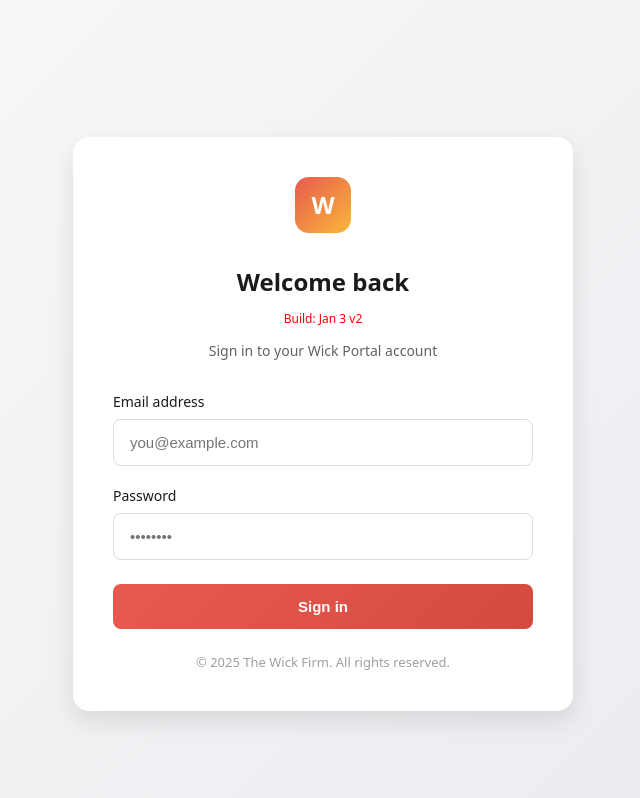
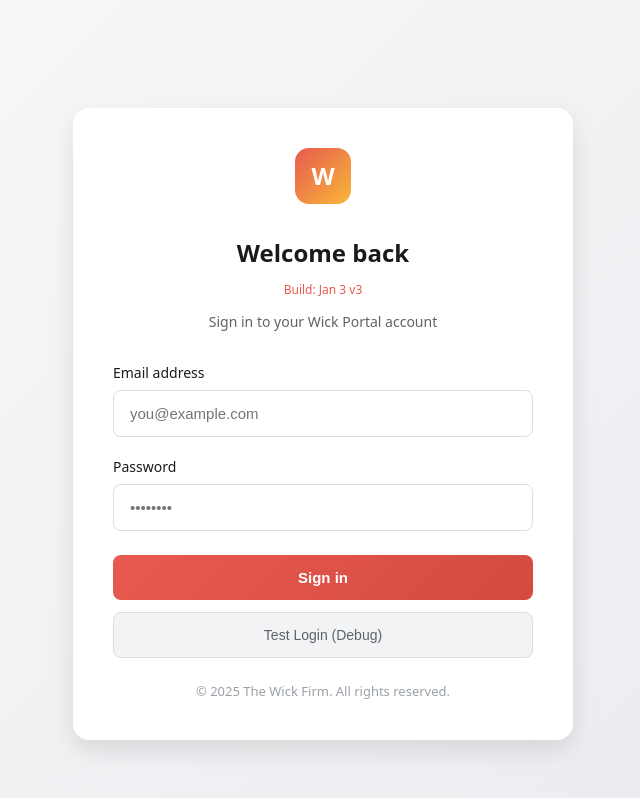
Before and after one commit to wickfirm/wick-portal-v2, a Next.js app: page /login in a window 1280 px wide. Shown: the top 798 px of the page, without its empty margins (317-957 px from the left). Built offline with nearby package versions, Linux system fonts and the light colour scheme.

Commit message:
Update page.tsx

```diff
--- a/src/app/login/page.tsx
+++ b/src/app/login/page.tsx
@@ -9,6 +9,7 @@ export default function LoginPage() {
   const router = useRouter();
   const [error, setError] = useState("");
   const [loading, setLoading] = useState(false);
+  const [testResult, setTestResult] = useState("");
 
   async function handleSubmit(e: React.FormEvent<HTMLFormElement>) {
     e.preventDefault();
@@ -31,6 +32,24 @@ export default function LoginPage() {
     } else {
       router.push("/dashboard");
       router.refresh();
+    }
+  }
+
+  async function testLogin() {
+    const email = (document.querySelector('input[name="email"]') as HTMLInputElement)?.value;
+    const password = (document.querySelector('input[name="password"]') as HTMLInputElement)?.value;
+
+    setTestResult("Testing...");
+    try {
+      const res = await fetch("/api/login", {
+        method: "POST",
+        headers: { "Content-Type": "application/json" },
+        body: JSON.stringify({ email, password }),
+      });
+      const data = await res.json();
+      setTestResult(JSON.stringify(data, null, 2));
+    } catch (err) {
+      setTestResult("Error: " + String(err));
     }
   }
 
@@ -65,7 +84,8 @@ export default function LoginPage() {
           }}>
             <span style={{ color: "white", fontWeight: "bold", fontSize: 24 }}>W</span>
           </div>
-          <h1 style={{ fontSize: 24, fontWeight: 600, color: theme.colors.textPrimary, marginBottom: 4 }}>Welcome back</h1> <p style={{ color: "red", fontSize: 12 }}>Build: Jan 3 v2</p>
+          <h1 style={{ fontSize: 24, fontWeight: 600, color: theme.colors.textPrimary, marginBottom: 4 }}>Welcome back</h1>
+          <p style={{ color: theme.colors.primary, fontSize: 12 }}>Build: Jan 3 v3</p>
           <p style={{ color: theme.colors.textSecondary, fontSize: 14 }}>Sign in to your Wick Portal account</p>
         </div>
 
@@ -82,6 +102,21 @@ export default function LoginPage() {
             gap: 8
           }}>
             <span>⚠️</span> {error}
+          </div>
+        )}
+
+        {testResult && (
+          <div style={{
+            background: theme.colors.infoBg,
+            color: theme.colors.info,
+            padding: "12px 16px",
+            borderRadius: theme.borderRadius.md,
+            marginBottom: 20,
+            fontSize: 12,
+            whiteSpace: "pre-wrap",
+            fontFamily: "monospace"
+          }}>
+            {testResult}
           </div>
         )}
 
@@ -141,10 +176,28 @@ export default function LoginPage() {
               fontSize: 15,
               fontWeight: 600,
               cursor: loading ? "not-allowed" : "pointer",
-              transition: "all 150ms ease"
+              transition: "all 150ms ease",
+              marginBottom: 12
             }}
           >
             {loading ? "Signing in..." : "Sign in"}
+          </button>
+
+          <button
+            type="button"
+            onClick={testLogin}
+            style={{
+              width: "100%",
+              padding: 14,
+              background: theme.colors.bgTertiary,
+              color: theme.colors.textSecondary,
+              border: `1px solid ${theme.colors.borderMedium}`,
+              borderRadius: theme.borderRadius.md,
+              fontSize: 14,
+              cursor: "pointer"
+            }}
+          >
+            Test Login (Debug)
           </button>
         </form>
 
```
